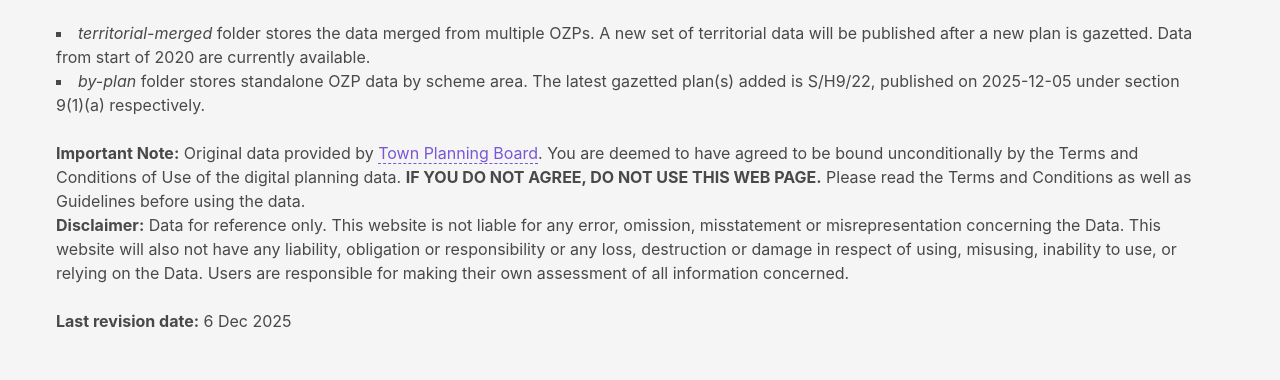
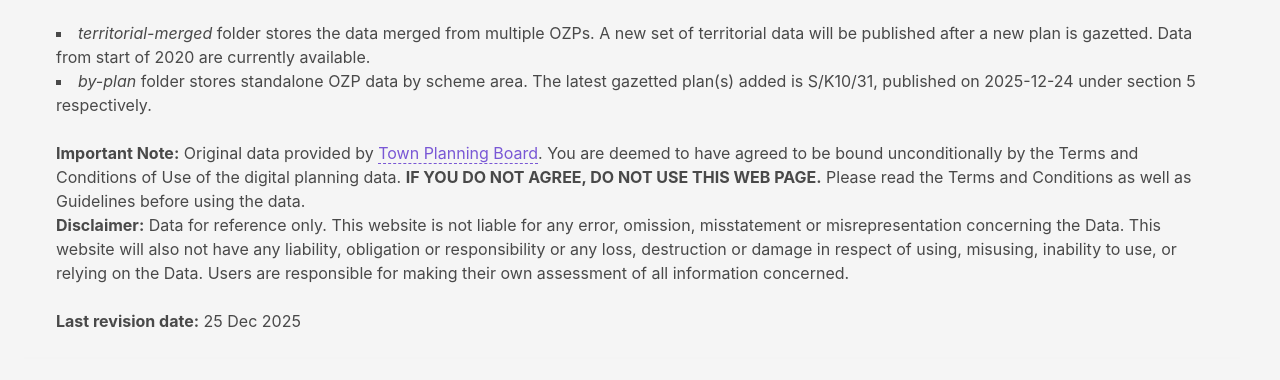
Before and after one commit to KHwong12/ozp-bucket-browser, a plain HTML site: page index.html in a window 1280 px wide. Shown: the part 191-571 px from the top of the page. Drawn offline with nearby package versions, Linux system fonts and the light colour scheme; no server answers.

Commit message:
chore: Update index page to show latest plans gazetted on 2025-12-24

```diff
--- a/index.html
+++ b/index.html
@@ -36,11 +36,11 @@
 
       defaultOrder: 'name-asc', // (name|size|dateModified)-(asc|desc)
 
-      latestPlan: 'S/H9/22',
-      latestPlanGazetteDate: '2025-12-05',
-      latestPlanGazetteSection: '9(1)(a)',
+      latestPlan: 'S/K10/31',
+      latestPlanGazetteDate: '2025-12-24',
+      latestPlanGazetteSection: '5',
 
-      lastUpdate: ' 6 Dec 2025'
+      lastUpdate: '25 Dec 2025'
     }
   </script>
 
```
